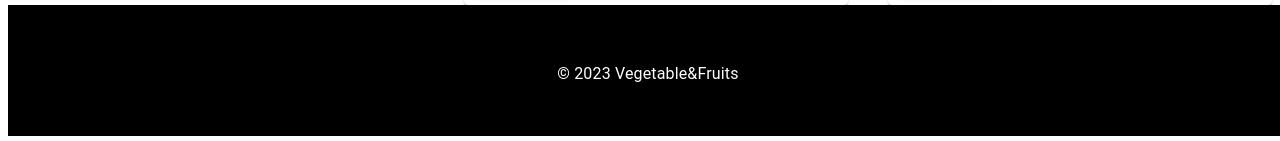
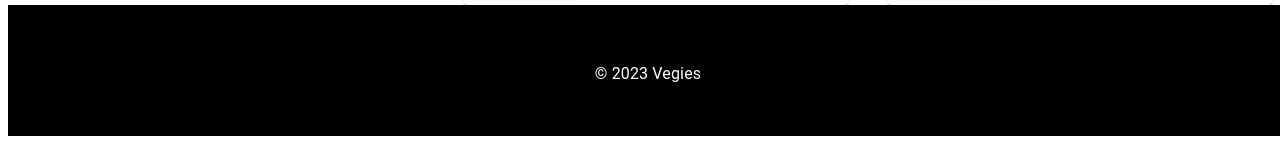
Before and after one commit to bakshiyogesh/electronics_ecommerce, a React (Vite) app: page / in a window 1280 px wide. Shown: the part 4067-4208 px from the top of the page. Built offline with nearby package versions, Linux system fonts and the light colour scheme.

Commit message:
name changes for footer logo.

```diff
--- a/src/components/common/footer/Footer.tsx
+++ b/src/components/common/footer/Footer.tsx
@@ -15,7 +15,7 @@ const Footer:FC=()=>{
                 color="white"
                 component="p"
                 >
-               © {currentYear} Vegetable&Fruits
+               © {currentYear} Vegies
                 </Typography>
            </Grid>
           </>
```
